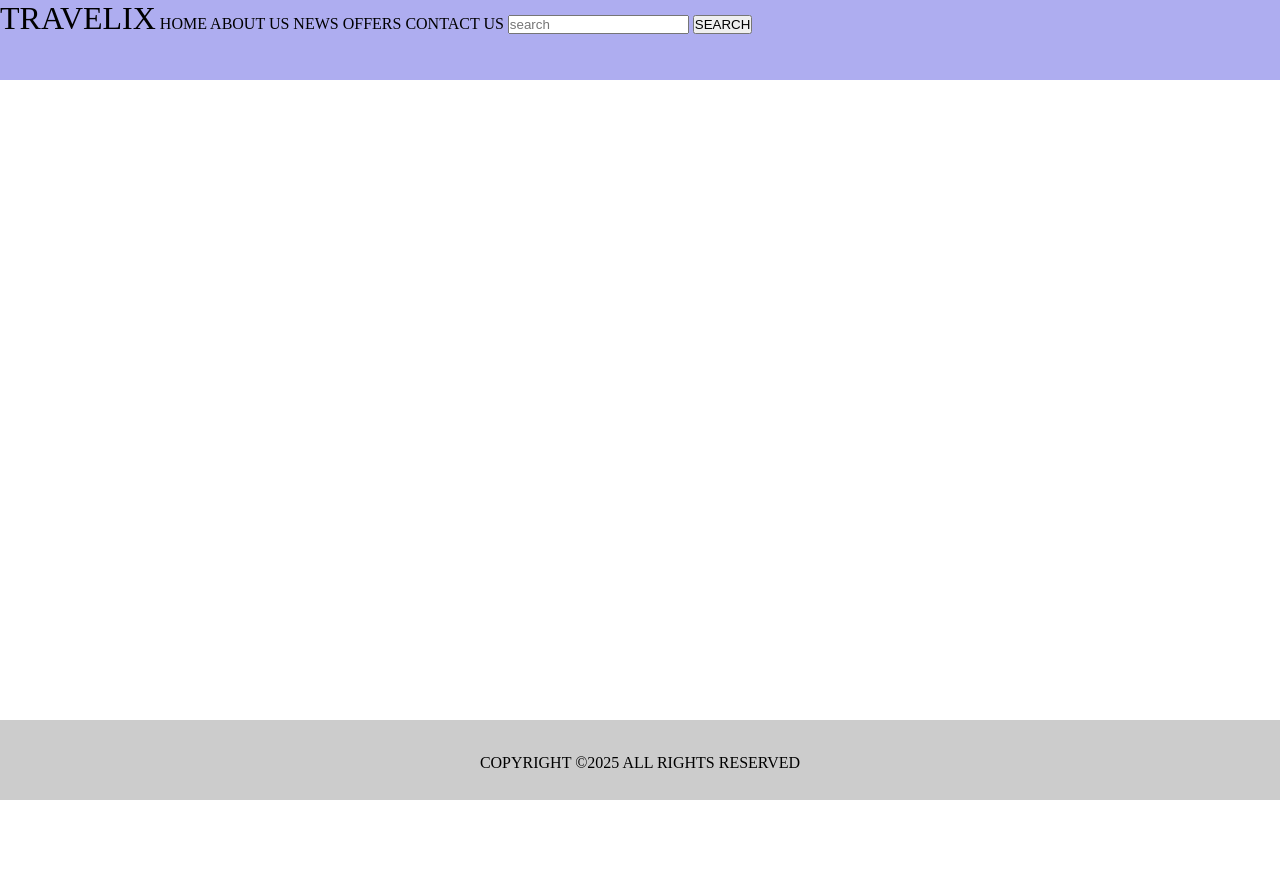
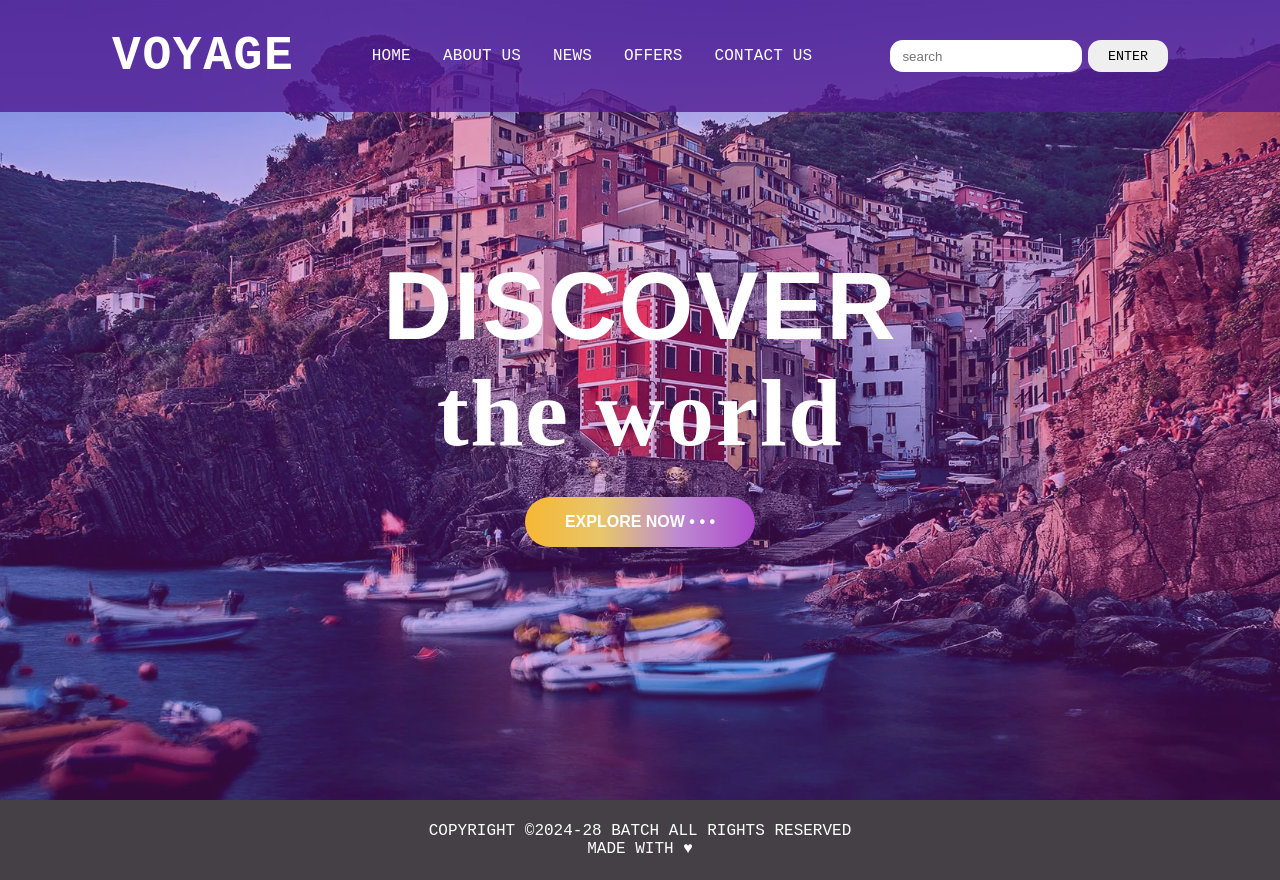
Before and after one commit to royalmaddy07/Voyage, a plain HTML site: page index.html in a window 1280 px wide. Before the commit the page ends 800 px from the top, so only its background shows below. Drawn offline with Linux system fonts and the light colour scheme.

Commit message:
vikram's changes made : yash added background image

```diff
--- a/index.html
+++ b/index.html
@@ -8,26 +8,37 @@
 </head>
 <body>
 
-    <header>
-        <nav id="navbar"    >
-            <div id="logo">TRAVELIX</div>
+    <header><!-- navigation bar code -->
+        <nav id="navbar">
+            <h1 id="logo">VOYAGE</h1>
             <div class="nav-links">
-                <a>HOME</a>
-                <a>ABOUT US</a>
-                <a>NEWS</a>
-                <a>OFFERS</a>
-                <a>CONTACT US</a>
+                <a href="#">HOME</a>
+                <a href="#">ABOUT US</a>
+                <a href="#">NEWS</a>
+                <a href="#">OFFERS</a>
+                <a href="#">CONTACT US</a>
             </div>
             <div class="search">
                 <input id="search-bar" type="text" placeholder="search">
-                <button id="search-button" type="button">SEARCH</button>
+                <button id="search-button" type="button">ENTER</button>
             </div>
         </nav>
     </header>
 
+    <section class="homepage-bgimage"><!-- home page -> full background image -->
+        <div class="bgimage-contents">
+            <h1><span>DISCOVER</span><br>the world</h1>
+            <button type="button">EXPLORE NOW &#8226; &#8226; &#8226;</button>
+        </div>
+    </section>
 
-    <footer>
-        <div id="cpstt">COPYRIGHT &#169;2025 ALL RIGHTS RESERVED </div>
+    <section></section>
+
+    <footer><!-- footer -> code-->
+        <div id="cpstt">
+            COPYRIGHT &#169;2024-28 BATCH ALL RIGHTS RESERVED <br>
+            MADE WITH &#x2665;
+        </div>
     </footer>
 
     <script src="script.js"></script>
--- a/style.css
+++ b/style.css
@@ -4,35 +4,134 @@
     box-sizing: border-box;
 }
 
+header {/* making the header sticky -> when user scrolls -> nav bar sticks along */
+    position: sticky;
+    top: 0; /* header top par rahega */
+    z-index: 1000; /* header ke upar koi overlap nhi hoga */
+}
+
 #navbar {
-    height: 5rem;
-    background-color: #AEADF0;
+    height: 7rem;/* height set */
+    background-color: rgba(82, 27, 145,0.8);/* nav bar -> background color set */
+    display: flex;
+    align-items: center;
+    justify-content: space-between;/* nav bar ke contents -> align karna -> space-between alignment */
+    padding-left: 7rem;/* giving spacing from left -> for h1 */
+    padding-right: 7rem;/* giving spacing from right -> for search bar */
 }
 
 #logo {
-    display: inline;
-    font-size: 2rem;
+    color: white;
+    letter-spacing: 0.1rem;
+    font-size: 3rem;
+    font-family: 'Courier New', Courier, monospace;
 }
 
 .nav-links {
-    display: inline;
-
+    display: flex;
+    justify-content: center;/* nav-links -> center alignment */
+    gap: 2rem;/* nav-links class ke elements -> ke beech ki -> spacing set */
 }
 
-.search {
-    display: inline;
+.nav-links a {/* nav buttons -> styling set */
+    text-decoration: none;
+    color: white;
+    font-family: 'Courier New', Courier, monospace;
+    font-weight: 100;
+    letter-spacing: 0.01rem;
 }
 
-footer {
-   position: fixed;
-   bottom: 0px;
-   height: 10%;
-   width: 100%;
-   background-color: rgba(0, 0, 0,0.2);
+.search {/* setting -> alignment of the search section */
+    display: flex;
+    align-items: center;
+    gap: 0.4rem;
 }
 
-#cpstt{
+#search-bar {/* search bar -> styling */
+    height: 2rem;
+    width: 12rem;
+    padding: 0.8rem;
+    border-radius: 0.8rem;
+    border: none;
+}
+
+#search-button {/* search button -> styling */
+    height: 2rem;
+    width: 5rem;
+    border-radius: 0.8rem;
+    border: none;
+    font-family: 'Courier New', Courier, monospace;
+}
+
+footer {/* footer -> styling */
+    display: flex;
+    align-items: center;
+    justify-content: center;/* alignment -> content -> center*/
+    color: white;
+    position: relative;/* footer fixed -> at the bottom -> with bottom = 0 */
+    bottom: 0;
+    height: 5rem;
+    width: 100%;
+    background-color: rgb(68, 64, 69);
     text-align: center;
+    font-family: 'Courier New', Courier, monospace;
+}
+
+.homepage-bgimage::before {/* adding a layer over background image -> to make contents on it readable */
+  content: "";
+  position: absolute;
+  top: 0;
+  left: 0;
+  width: 100%;
+  height: 100%;
+  background: rgba(164, 36, 193, 0.3); /* darken background */
+  z-index: 0;
+}
+
+.homepage-bgimage {
+    height: 100vh;
+    width: 100%;
+    background-image: url("/assets/image_03.jpg");
+    background-size: cover;
+    background-position: center;
+    background-repeat: no-repeat;
     position: relative;
-    top: 42%;
+    display: flex;
+    align-items: center;
+    justify-content: center;
+    text-align: center;
+    margin-top: -7rem;/* image ko nav bar ke upar lekar ja rhe*/
+    z-index: 0;/* z-index kam kar rhe -> nav bar top par ae image ke */
 }
+
+.bgimage-contents {
+    position: relative;
+    z-index: 1;
+    color: white;
+    font-family:'poppins', sans-serif;
+}
+
+.bgimage-contents h1 {
+    font-size: 6rem;
+    line-height: 1.1;
+    font-weight: 900;
+    letter-spacing: 0.1rem;
+    font-family: "Brush Script MT";
+}
+
+.bgimage-contents span {
+    font-size: 6rem;
+    font-weight: 900;
+    font-family: sans-serif;
+}
+
+.bgimage-contents button {
+    color: white;
+    margin-top: 2rem;
+    padding: 1rem 2.5rem;
+    font-size: 1rem;
+    font-weight: bold;
+    border-radius: 2rem;
+    border: none;
+    background: linear-gradient(90deg, #f7b733, #e7c66b, #bd8ad2, #ab49c9);
+}
```
Also changed, not shown: assets/image_01.jpg (added), assets/image_03.jpg (added), 1 other file.
